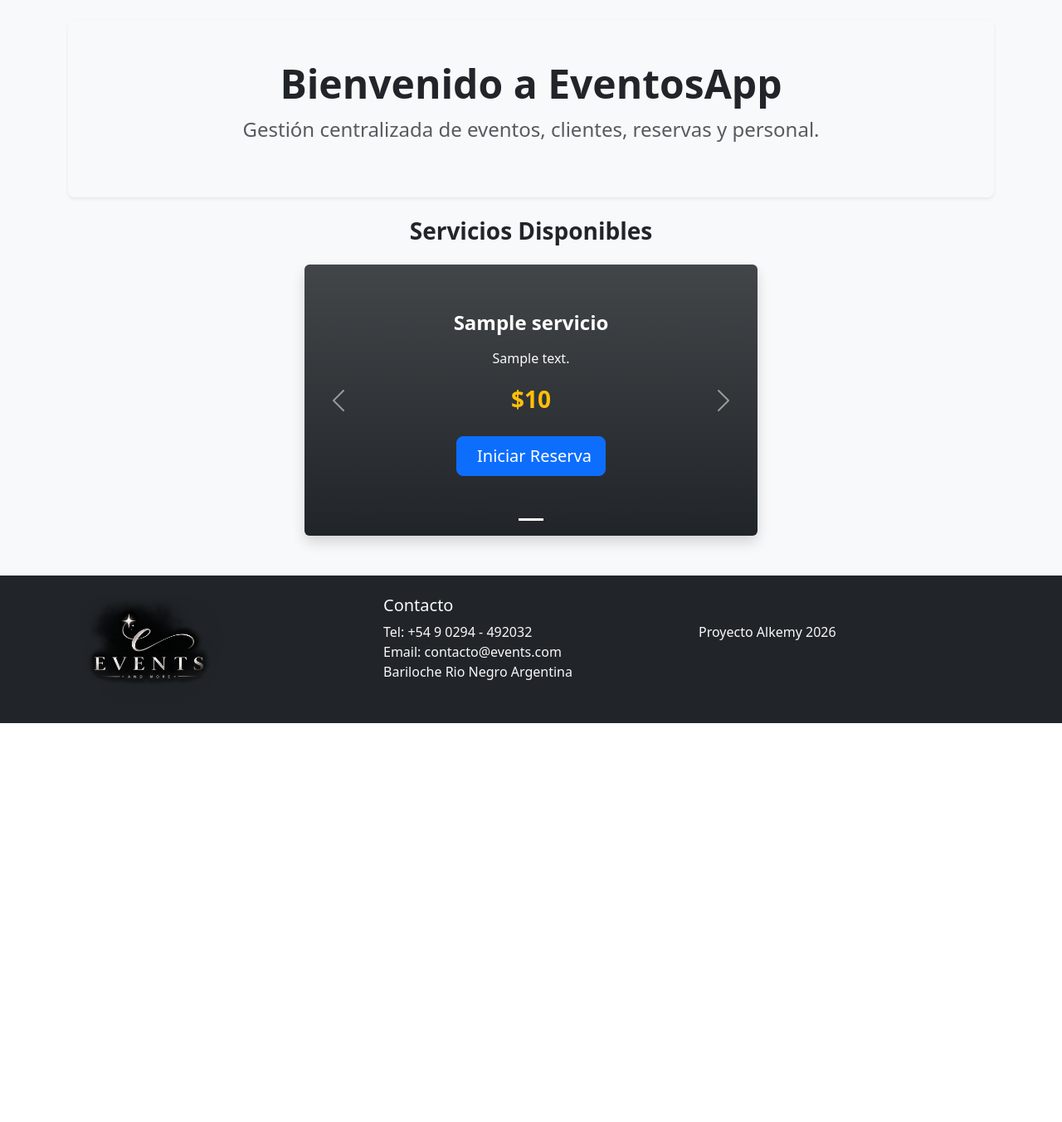
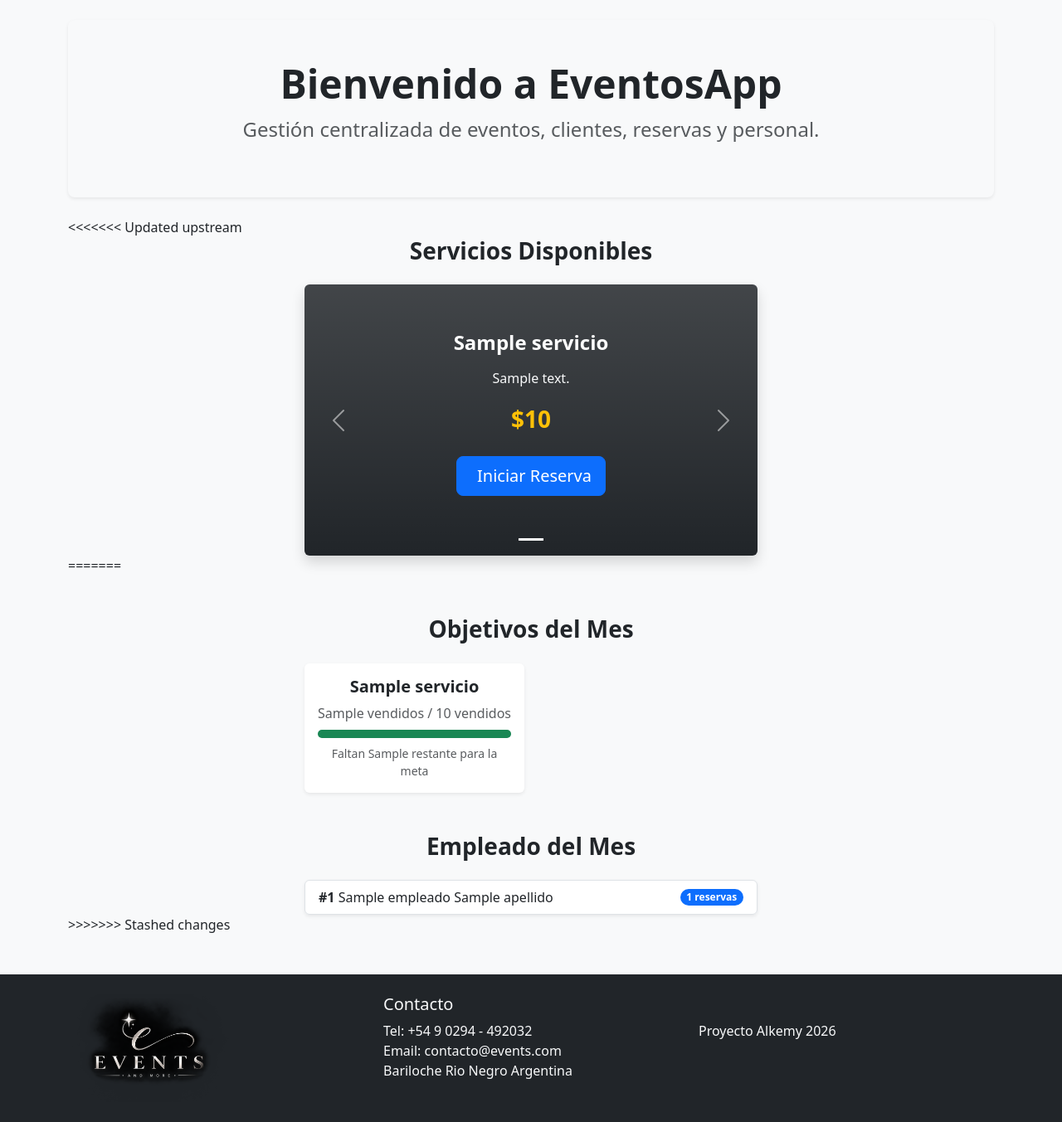
Before and after one commit to PonceDiego/eventos, a Django app: template servicios/templates/home.html in a window 1280 px wide. Shown: the part 56-1409 px from the top of the page at 83% size. Before the commit the page ends 928 px from the top, so only its background shows below. Run offline with Django 5.2, Linux system fonts and the light colour scheme; the template is opened without the code that fills it: most values are stand-ins (such as "Sample title", 1, 10 or a date in 2020); some libraries are stand-ins or nearby versions.

Commit message:
feat:paginaprincipa;

```diff
--- a/servicios/templates/home.html
+++ b/servicios/templates/home.html
@@ -1,13 +1,12 @@
 {% extends 'servicios/base.html' %}
-
-{% block title %}Inicio - Sistema de Gestión{% endblock %}
 
 {% block content %}
 <div class="p-5 mb-4 bg-light rounded-3 text-center shadow-sm">
-    <h1 class="display-5 fw-bold">Bienvenido a EventosApp</h1>
-    <p class="fs-4 text-muted">Gestión centralizada de eventos, clientes, reservas y personal.</p>
+  <h1 class="display-5 fw-bold">Bienvenido a EventosApp</h1>
+  <p class="fs-4 text-muted">Gestión centralizada de eventos, clientes, reservas y personal.</p>
 </div>
 
+<<<<<<< Updated upstream
 {% if servicios %}
 <div class="row justify-content-center">
     <div class="col-md-8 col-lg-6">
@@ -58,4 +57,50 @@
 </div>
 {% endif %}
 
+=======
+{% if objetivos %}
+<div class="row justify-content-center mt-5">
+  <div class="col-md-8 col-lg-6">
+    <h3 class="text-center mb-4 fw-semibold">Objetivos del Mes</h3>
+    <div class="row g-3">
+      {% for objetivo in objetivos %}
+      <div class="col-md-6">
+        <a href="{% url 'servicios:detalle' objetivo.servicio.pk %}" class="text-decoration-none text-dark">
+          <div class="card border-0 shadow-sm h-100">
+            <div class="card-body text-center">
+              <h5 class="card-title fw-bold">{{ objetivo.servicio.nombre }}</h5>
+              <p class="card-text text-muted mb-2">{{ objetivo.vendidos }} / {{ objetivo.meta }} vendidos</p>
+              <div class="progress mb-2" style="height: 10px;">
+                <div class="progress-bar bg-success" role="progressbar" style="width: {% widthratio objetivo.vendidos objetivo.meta 100 %}%"></div>
+              </div>
+              <p class="card-text small text-muted mb-0">Faltan {{ objetivo.restante }} para la meta</p>
+            </div>
+          </div>
+        </a>
+      </div>
+      {% endfor %}
+    </div>
+  </div>
+</div>
+{% endif %}
+
+{% if ranking %}
+<div class="row justify-content-center mt-5">
+  <div class="col-md-8 col-lg-6">
+    <h3 class="text-center mb-4 fw-semibold">Empleado del Mes</h3>
+    <ul class="list-group shadow-sm">
+      {% for empleado in ranking %}
+      <li class="list-group-item d-flex justify-content-between align-items-center">
+        <span>
+          <span class="fw-bold">#{{ forloop.counter }}</span>
+          {{ empleado.nombre }} {{ empleado.apellido }}
+        </span>
+        <span class="badge bg-primary rounded-pill">{{ empleado.total_reservas }} reservas</span>
+      </li>
+      {% endfor %}
+    </ul>
+  </div>
+</div>
+{% endif %}
+>>>>>>> Stashed changes
 {% endblock %}
--- a/servicios/urls.py
+++ b/servicios/urls.py
@@ -41,4 +41,8 @@ urlpatterns = [
     path('reservas/<int:pk>/editar/', ReservaUpdateView.as_view(), name='reserva_editar'),
     path('reservas/<int:pk>/eliminar/', ReservaDeleteView.as_view(), name='reserva_eliminar'),
 
+
+    #ruta de la descripcion del servicio
+    path('detalle/<int:pk>/', ServicioDetailView.as_view(), name='detalle'),
+
 ]
```
Also changed, not shown: servicios/admin.py (+8 -1 lines), servicios/models.py (+13 -0 lines), servicios/templates/servicios/detalle_servicio.html (added, +19 -0 lines), servicios/views.py (+36 -4 lines), servicios/migrations/0006_objetivoventa.py (added).
